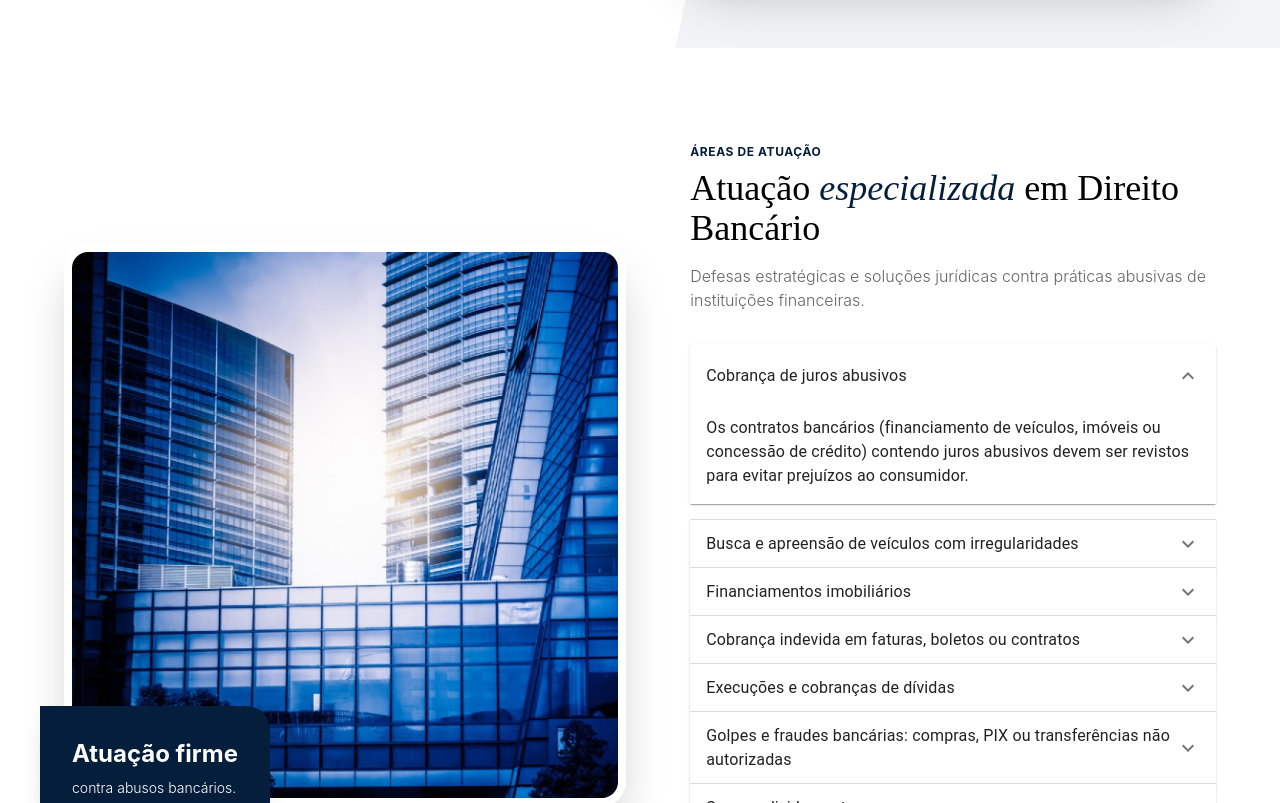
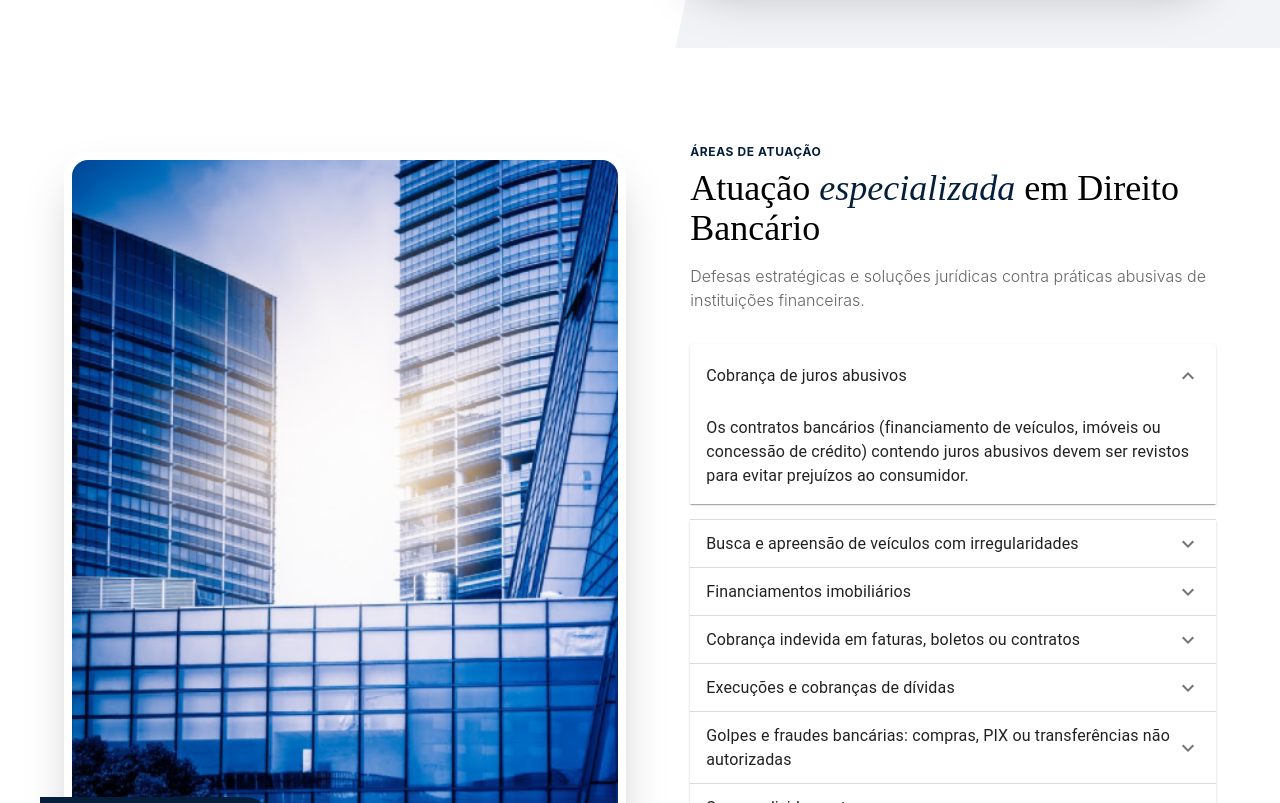
Before and after one commit to Paper-Street-Softwares/LPA-Paulo-Nascimento-Advogados, a React (Vite) app: page /#home in a window 1280 px wide. Shown: the part 917-1720 px from the top of the page. Built offline with nearby package versions, Linux system fonts and the light colour scheme.

Commit message:
fix: Imagem Features

```diff
--- a/src/components/sections/FeaturesNovaTemplate.jsx
+++ b/src/components/sections/FeaturesNovaTemplate.jsx
@@ -101,7 +101,7 @@ function FeaturesNovaTemplate({ colorMode }) {
                     <img
                       src={content.texts.features.imgFeatures}
                       alt={content.texts.features.alt}
-                      className="w-full h-full object-cover scale-105 hover:scale-100 rounded-2xl transition-transform duration-700"
+                      className="w-full h-full object-cover scale-105 hover:scale-100 rounded-2xl transition-transform duration-700 aspect-[3/4]"
                       width={798}
                       height={798}
                     />
```
